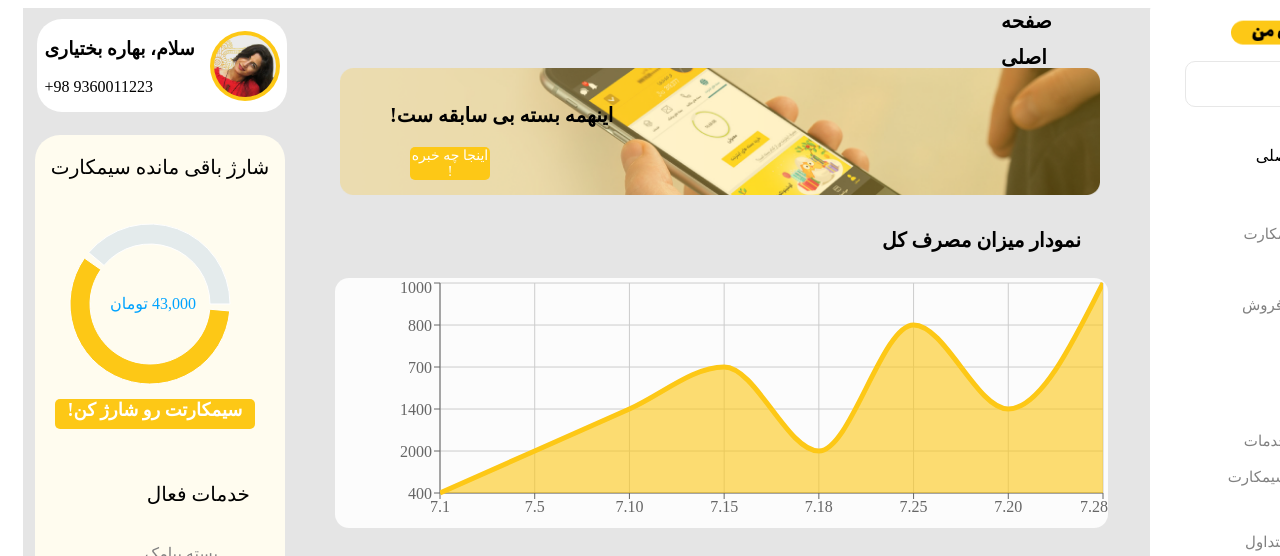
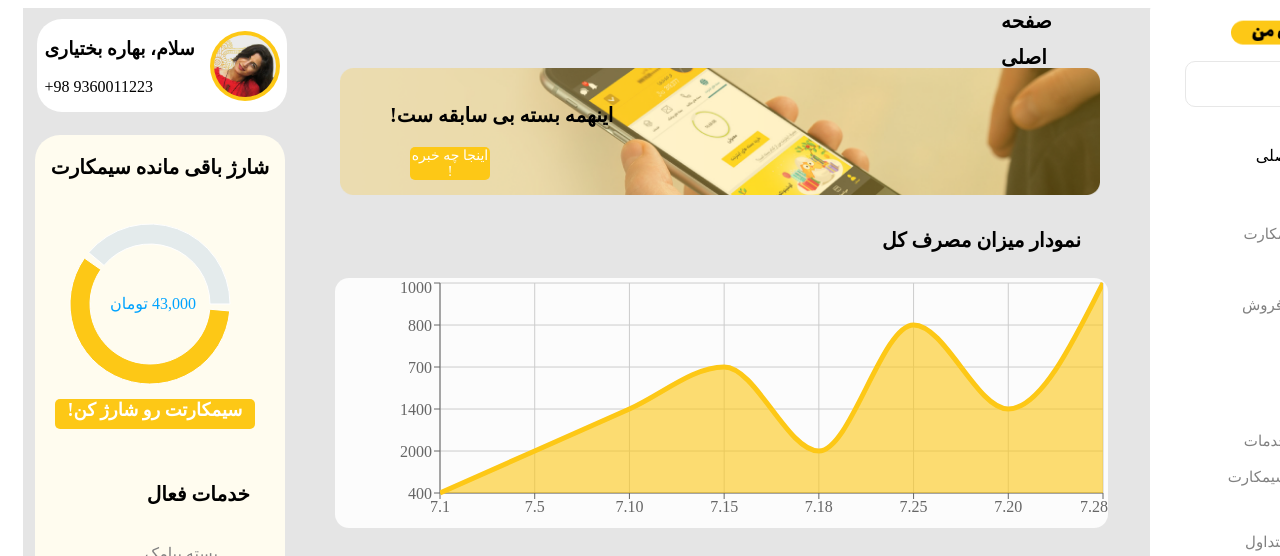
Before and after one commit to Bahareh-bkt/My-Irancell, a React (Create React App) app: page / in a window 1280 px wide. Shown: the top 556 px of the page. Built offline with nearby package versions, Linux system fonts and the light colour scheme.

Commit message:
styles have been changed

```diff
--- a/src/components/MySimCard.js
+++ b/src/components/MySimCard.js
@@ -10,7 +10,7 @@ function MySimCard () {
         <div style={{display: 'flex', alignments:'center', justifyContent:'center', flexDirection:'column'}}>
           <h3 style={{
               fontSize: '20px',
-              fontWeight: '400',
+              fontWeight: '800',
               color: 'black',
               textAlign: 'center',
 
@@ -31,7 +31,7 @@ function MySimCard () {
           </div>
           <span
             style={{
-              fontWeight: 600,
+              fontWeight: '800',
               fontSize: 18,
               direction: 'rtl',
               background: '#FDC816',
@@ -51,7 +51,7 @@ function MySimCard () {
           <p
             style={{
               fontSize: '20px',
-              fontWeight: '400',
+              fontWeight: '800',
               color: 'black',
               textAlign: 'right',
             }}
@@ -62,12 +62,12 @@ function MySimCard () {
 
             <div>
             <div dir='rtl'>
-              <span className='sub-text'>بسته پیامک هفتگی</span></div>
+              <span className="sub-text">بسته پیامک هفتگی</span></div>
               <div className="icon-box" >
               <MdOutlineMailOutline color="rgba(253, 200, 22, 1)" size={20}  />
             </div>
             <div dir='rtl'>
-              <span className='sub-text'>تا تاریخ 25 تیر 1401    </span>
+              <span className="sub-text">تا تاریخ 25 تیر 1401    </span>
             </div></div>
           </section>
           <br/>
@@ -75,13 +75,13 @@ function MySimCard () {
           <section>
            <div>
             <div dir='rtl'>
-              <span className='sub-text'>بسته اینترنت ماهانه</span>
+              <span className="sub-text">بسته اینترنت ماهانه</span>
               </div>
               <div className="icon-box">
               <MdOutlineWifi color="rgba(253, 200, 22, 1)" size={20} />
             </div>
             <div dir='rtl'>
-              <span className='sub-text'>تا تاریخ17مرداد1401</span>
+              <span className="sub-text">تا تاریخ17مرداد1401</span>
             </div></div>
           </section>
         </div>
```
